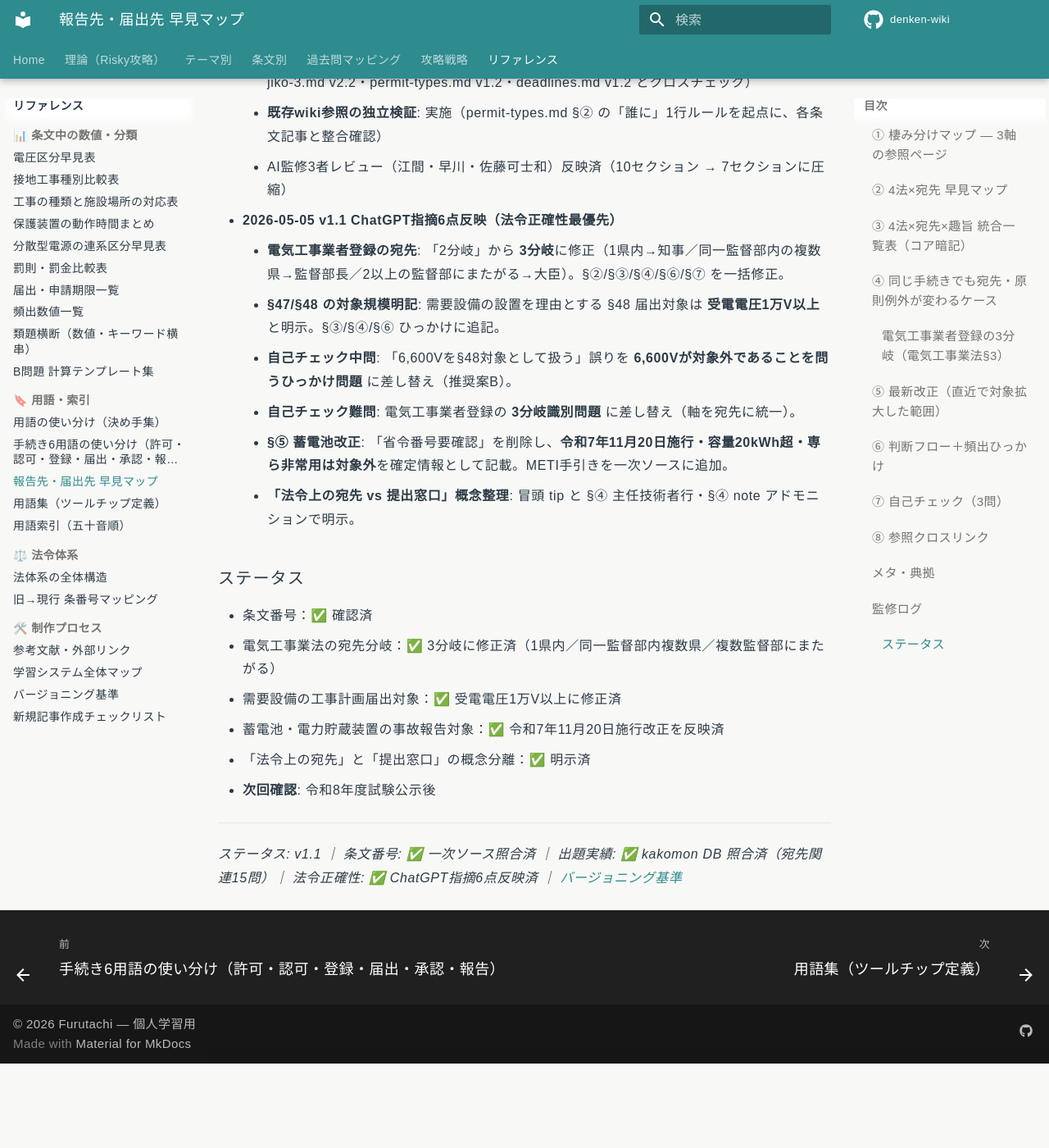
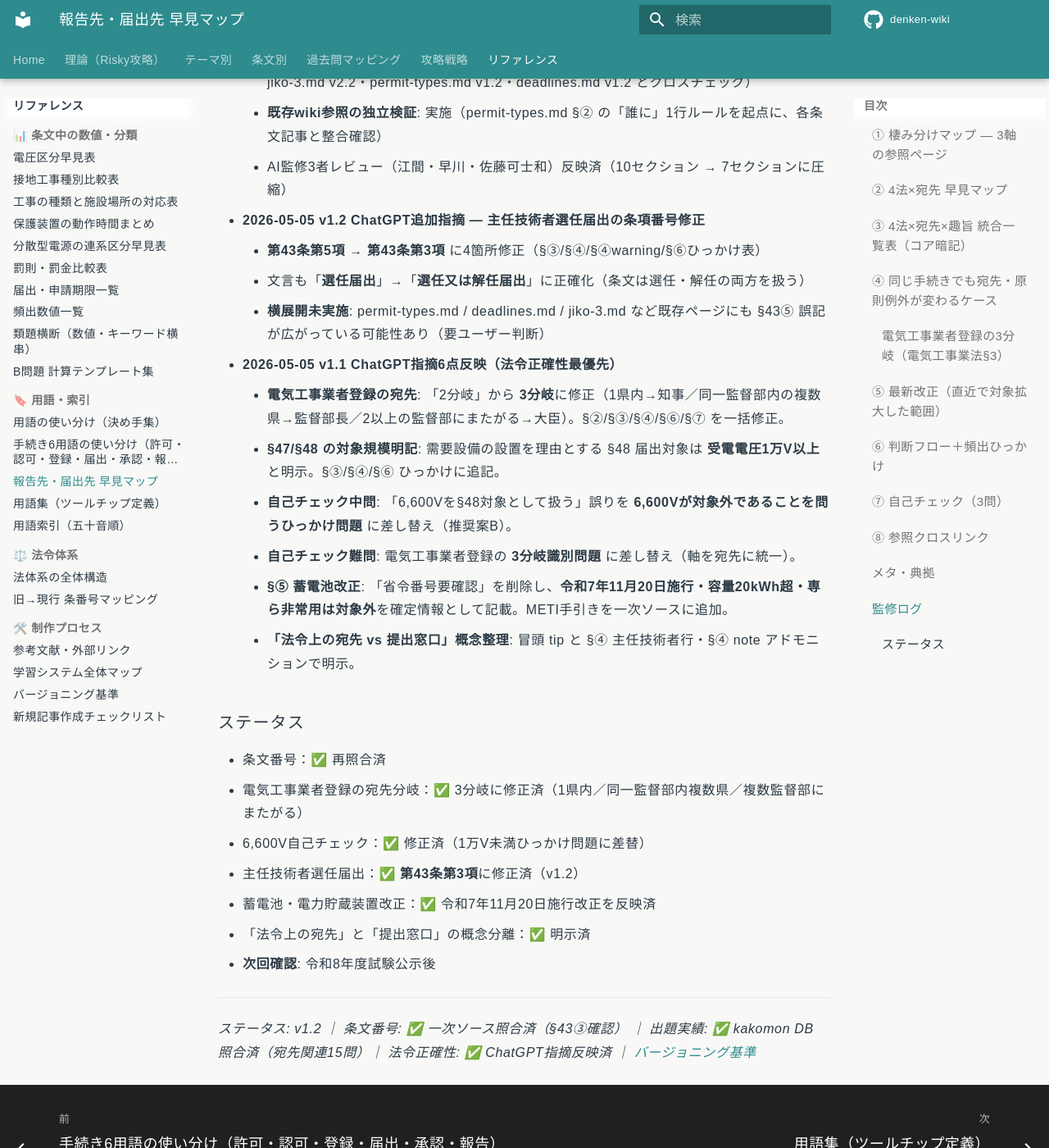
Before and after one commit to kfurufuru/denken-wiki, an MkDocs documentation site: the page built from docs/reference/reporting-destinations.md, in a window 1280 px wide and 1400 px high, scrolled down 6468 px. Shown: the whole window at 82% size. Built offline with MkDocs 1.6.1 and Material for MkDocs 9.7.7, drawn with Linux system fonts in a browser that asks for light colours; comment, search, counter and statistics services are not loaded; before the commit the page ends 7765 px from its top, so only the background shows below that; some of the changed text lies outside the part shown.

Commit message:
fix(reference/reporting-destinations): v1.2 主任技術者選任届出の条項番号を§43③に修正
ChatGPT追加指摘により、主任技術者選任届出の条項番号を
電気事業法 第43条第5項 → 第43条第3項 に4箇所修正。
文言も「選任届出」→「選任又は解任届出」に正確化（条文は両方扱う）。

ステータスをv1.2に更新。

横展開未実施: permit-types.md / deadlines.md / jiko-3.md など
既存ページにも§43⑤誤記が広がっている可能性あり（要ユーザー判断）。

```diff
--- a/docs/reference/reporting-destinations.md
+++ b/docs/reference/reporting-destinations.md
@@ -64,7 +64,7 @@
 
 | 法令 | 主な宛先 | 該当手続き例（条項番号） | 出題頻度 | なぜそこか（1行） |
 |------|----------|--------------------------|----------|------------------|
-| **電気事業法** | 経済産業大臣 | 工事計画認可§47①／工事計画届出§48①（**受電電圧1万V以上の需要設備等**）／保安規程届出§42②／主任技術者選任届出§43⑤ | ★★★ | 設備の安全性・公益性は**国レベル**で管理 |
+| **電気事業法** | 経済産業大臣 | 工事計画認可§47①／工事計画届出§48①（**受電電圧1万V以上の需要設備等**）／保安規程届出§42②／主任技術者選任又は解任届出§43③ | ★★★ | 設備の安全性・公益性は**国レベル**で管理 |
 | **電気関係報告規則** | 所轄産業保安監督部長 ※ | 事故速報24h・詳報30日§3／自家用設置・廃止届§5 | ★★★ | 事故は**地方の現業組織に直送**して即時に現地対応させるため |
 | **電気工事業法** | 営業範囲で3分岐 → §④ 参照 | 電気工事業者登録§3／変更届／開始・廃止 | ★ | 業者は**地域密着**だが営業範囲が広がるほど監督主体が広域化 |
 | **労働安全衛生法** | 所轄労働基準監督署長 | 労働災害報告／重大災害報告 | ―（電験3種出題なし／**参考**） | 労働者の安全は**労働行政**の所管 |
@@ -86,7 +86,7 @@
 | 手続き | 原則 | 例外・分岐 |
 |--------|------|-----------|
 | **事故報告**（電気関係報告規則§3） | 所轄産業保安監督部長 | **事故種別により経済産業大臣**の場合あり（高圧ガス保安法等との複合事故） |
-| **主任技術者選任届出**（電事法§43⑤） | **法令上の宛先＝経済産業大臣** | **提出窓口は所轄産業保安監督部でOK**（省令委任）。宛先＝大臣は変わらない |
+| **主任技術者選任又は解任届出**（電事法§43③） | **法令上の宛先＝経済産業大臣** | **提出窓口は所轄産業保安監督部でOK**（省令委任）。宛先＝大臣は変わらない |
 | **工事計画 §47 vs §48**（着工制限の差） | §47＝**認可**（経産大臣・**認可まで着工不可**） | §48＝**届出**（経産大臣・**受理後30日経過まで着工不可**）。**需要設備では受電電圧1万V以上**が対象 |
 
 ### 電気工事業者登録の3分岐（電気工事業法§3）
@@ -111,7 +111,7 @@
 
     - **工事計画届出**（§48）→ 受理後30日経過まで着工不可（**受電電圧1万V以上**の需要設備等）
     - **保安規程届出**（§42②）→ 使用開始前（待機なし）
-    - **主任技術者選任届出**（§43⑤）→ 選任後、遅滞なく
+    - **主任技術者選任又は解任届出**（§43③）→ 選任後、遅滞なく
     - **自家用電気工作物の設置・廃止届**（報告規則§5）→ 産業保安監督部長
 
     宛先・期限・対象規模がそれぞれ違う。
@@ -179,7 +179,7 @@
 | 事故報告を**経済産業大臣**に直送 | 原則 **産業保安監督部長**（例外あり）。**現場対応**のため地方の現業組織 |
 | 電気工事業者登録は2県以上なら全部経産大臣 | **同一監督部内なら監督部長**、**2以上の監督部にまたがる場合のみ経産大臣** |
 | 保安規程は産業保安監督部長 | **経済産業大臣**（電事法§42②）|
-| 主任技術者選任は知事 | **経済産業大臣**（電事法§43⑤）|
+| 主任技術者選任は知事 | **経済産業大臣**（電事法§43③）|
 | 自家用電気工作物の設置・廃止届は都道府県知事 | **産業保安監督部長**（電気関係報告規則§5）|
 | PCB漏油は消防署 | **産業保安監督部長**（電気関係報告規則）|
 | 受電 6,600V の需要設備設置は§48届出対象 | **対象外**。§48 の需要設備設置の届出対象は**受電電圧1万V以上** |
@@ -261,6 +261,10 @@
     - **条文番号確定根拠**: 電気事業法本文／電気関係報告規則本文／電気工事業法本文（既存記事 jiko-3.md v2.2・permit-types.md v1.2・deadlines.md v1.2 とクロスチェック）
     - **既存wiki参照の独立検証**: 実施（permit-types.md §② の「誰に」1行ルールを起点に、各条文記事と整合確認）
     - AI監修3者レビュー（江間・早川・佐藤可士和）反映済（10セクション → 7セクションに圧縮）
+- **2026-05-05 v1.2 ChatGPT追加指摘 — 主任技術者選任届出の条項番号修正**
+    - **第43条第5項 → 第43条第3項** に4箇所修正（§③/§④/§④warning/§⑥ひっかけ表）
+    - 文言も「**選任届出**」→「**選任又は解任届出**」に正確化（条文は選任・解任の両方を扱う）
+    - **横展開未実施**: permit-types.md / deadlines.md / jiko-3.md など既存ページにも §43⑤ 誤記が広がっている可能性あり（要ユーザー判断）
 - **2026-05-05 v1.1 ChatGPT指摘6点反映（法令正確性最優先）**
     - **電気工事業者登録の宛先**: 「2分岐」から **3分岐**に修正（1県内→知事／同一監督部内の複数県→監督部長／2以上の監督部にまたがる→大臣）。§②/§③/§④/§⑥/§⑦ を一括修正。
     - **§47/§48 の対象規模明記**: 需要設備の設置を理由とする §48 届出対象は **受電電圧1万V以上** と明示。§③/§④/§⑥ ひっかけに追記。
@@ -271,13 +275,14 @@
 
 ### ステータス
 
-- 条文番号：✅ 確認済
-- 電気工事業法の宛先分岐：✅ 3分岐に修正済（1県内／同一監督部内複数県／複数監督部にまたがる）
-- 需要設備の工事計画届出対象：✅ 受電電圧1万V以上に修正済
-- 蓄電池・電力貯蔵装置の事故報告対象：✅ 令和7年11月20日施行改正を反映済
+- 条文番号：✅ 再照合済
+- 電気工事業者登録の宛先分岐：✅ 3分岐に修正済（1県内／同一監督部内複数県／複数監督部にまたがる）
+- 6,600V自己チェック：✅ 修正済（1万V未満ひっかけ問題に差替）
+- 主任技術者選任届出：✅ **第43条第3項**に修正済（v1.2）
+- 蓄電池・電力貯蔵装置改正：✅ 令和7年11月20日施行改正を反映済
 - 「法令上の宛先」と「提出窓口」の概念分離：✅ 明示済
 - **次回確認**: 令和8年度試験公示後
 
 ---
 
-*ステータス: v1.1 ｜ 条文番号: ✅ 一次ソース照合済 ｜ 出題実績: ✅ kakomon DB 照合済（宛先関連15問）｜ 法令正確性: ✅ ChatGPT指摘6点反映済 ｜ [バージョニング基準](versioning.md)*
+*ステータス: v1.2 ｜ 条文番号: ✅ 一次ソース照合済（§43③確認） ｜ 出題実績: ✅ kakomon DB 照合済（宛先関連15問）｜ 法令正確性: ✅ ChatGPT指摘反映済 ｜ [バージョニング基準](versioning.md)*
```
